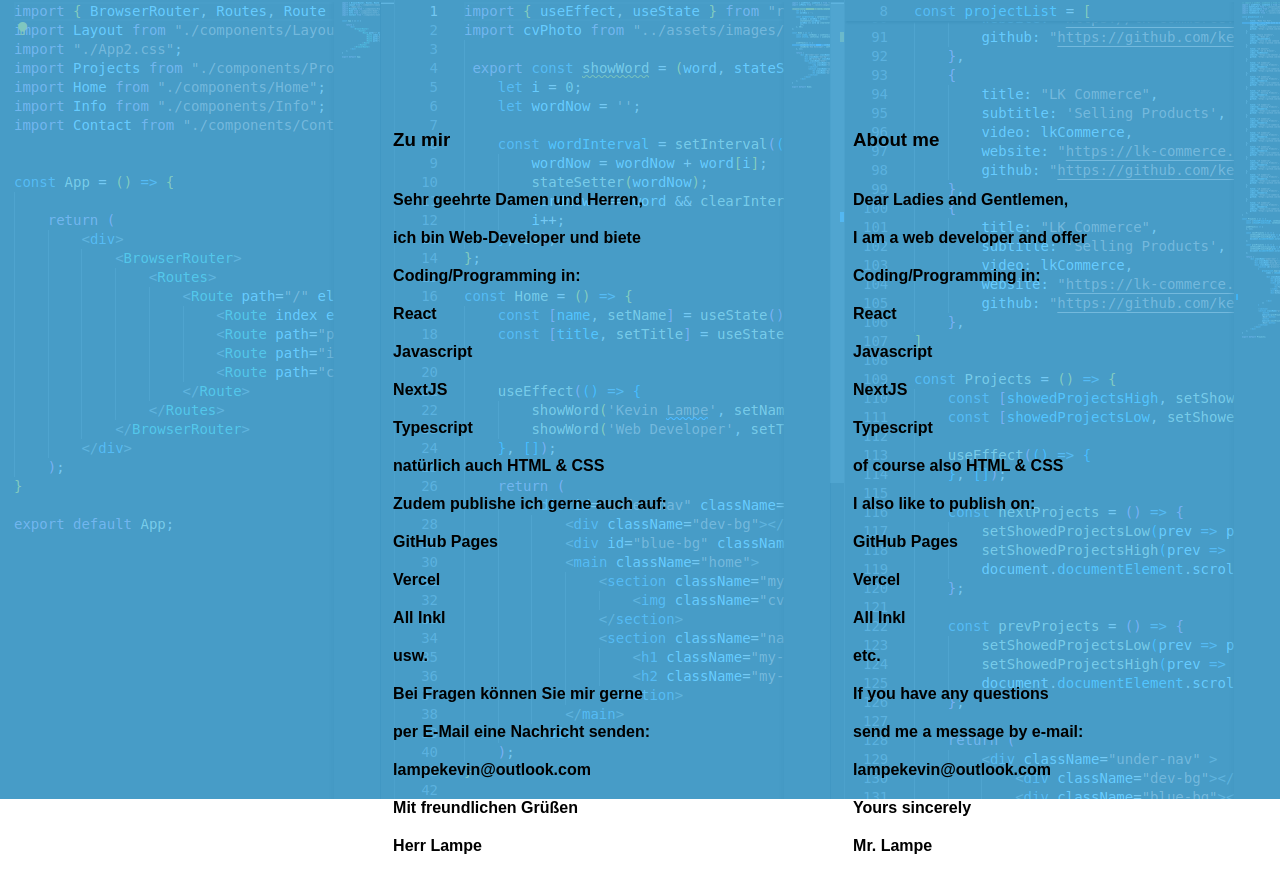
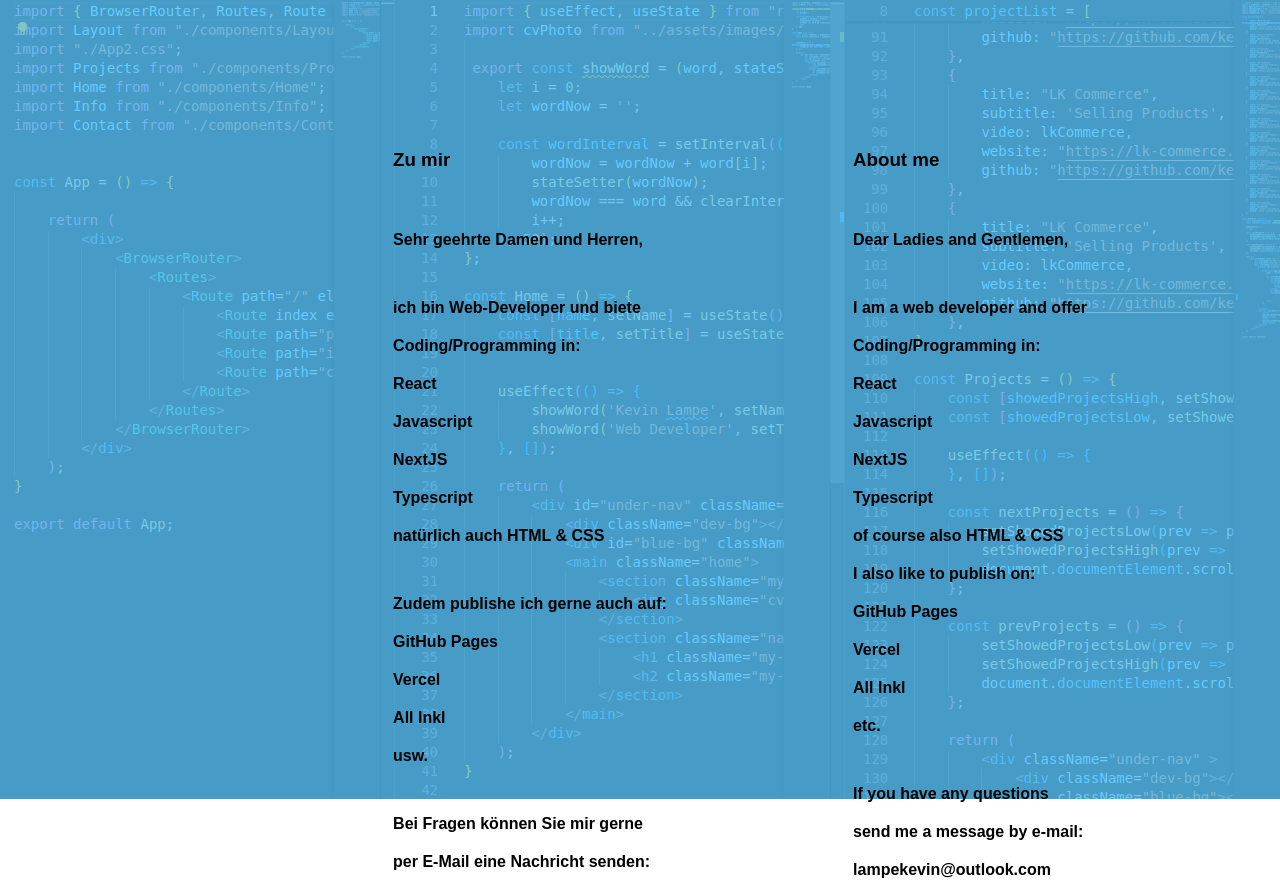
Before and after one commit to kevinlampe1998/kevinlampeDotCom, a React (Vite) app: page /info in a window 1280 px wide. Shown: the part 201-1081 px from the top of the page. Built offline with nearby package versions, Linux system fonts and the light colour scheme.

Commit message:
let form working and maked info a bit padding ab bit between the sentences, also set heigh a bit on evry page

```diff
--- a/src/App2.css
+++ b/src/App2.css
@@ -106,6 +106,10 @@ main {
 }
 
 /* --------- home ------------------- */
+
+.home {
+    height: 1000px;
+}
 
 .home section {
     width: 100%;
@@ -243,6 +247,7 @@ video {
 
 .info {
     padding: 20px;
+    height: 2000px;
 }
 
 .info section {
@@ -254,7 +259,7 @@ video {
 }
 
 .info section>h3 {
-    margin: 20px 0;
+    margin: 40px 0;
 }
 
 .info > br {
@@ -265,11 +270,15 @@ video {
     padding-bottom: 20px;
 }
 
-.pd-bottom-20 {
+.pd-bottom-40 {
     padding-bottom: 40px;
 }
 
 /* --------- contact ------------------- */
+
+.contact {
+    height: 1500px;
+}
 
 .contact form {
     padding-top: 30px;
--- a/src/components/Contact.jsx
+++ b/src/components/Contact.jsx
@@ -6,18 +6,21 @@ const Contact = () => {
             <div className="dev-bg"></div>
             <div className="blue-bg"></div>
             <main className="contact">
-                <form action="mailto:lampekevin@outlook.com" >
-                    <label htmlFor="firstname">Firstname:</label>
-                    <input type="text" />
+                <form action="https://api.web3forms.com/submit" method="POST" >
 
-                    <label htmlFor="firstname">Lastname:</label>
-                    <input type="text" />
+                    <input type="hidden" name="access_key" value='9716e2c7-e15a-4a79-a0a3-4c8f46e5e54f' />
 
-                    <label htmlFor="firstname">Email:</label>
-                    <input type="text" />
+                    <label htmlFor="firstname">Firstname</label>
+                    <input name="firstname" type="text" required/>
 
-                    <label htmlFor="firstname">Your Message:</label>
-                    <textarea name="" id=""></textarea>
+                    <label htmlFor="firstname">Lastname</label>
+                    <input name="lastname" type="text" required/>
+
+                    <label htmlFor="firstname">Email</label>
+                    <input name="email" type="text" required/>
+
+                    <label htmlFor="firstname">Your Message</label>
+                    <textarea name="message" id="" required></textarea>
 
                     <input type="submit" value={"Submit"} />
                 </form>
--- a/src/components/Info.jsx
+++ b/src/components/Info.jsx
@@ -120,30 +120,30 @@ const Info = () => {
 
                 <section id="textID" className="">
                     <h3>{sentences.row0}</h3>
-                    <p>{sentences.row1}</p>
+                    <p style={{marginBottom: "30px"}}>{sentences.row1}</p>
                     <p>{sentences.row2}</p>
                     <p>{sentences.row3}</p>
                     <p>{sentences.row4}</p>
                     <p>{sentences.row5}</p>
                     <p>{sentences.row6}</p>
                     <p>{sentences.row7}</p>
-                    <p>{sentences.row8}</p>
+                    <p style={{marginBottom: "30px"}}>{sentences.row8}</p>
                     <p>{sentences.row9}</p>
                     <p>{sentences.row10}</p>
                     <p>{sentences.row11}</p>
                     <p>{sentences.row12}</p>
-                    <p>{sentences.row13}</p>
+                    <p style={{marginBottom: "30px"}}>{sentences.row13}</p>
                     <p>{sentences.row14}</p>
                     <p>{sentences.row15}</p>
-                    <p>{sentences.row16}</p>
-                    <p>{sentences.row17}</p>
+                    <p style={{marginBottom: "30px"}}>{sentences.row16}</p>
+                    <p style={{marginBottom: "30px"}}>{sentences.row17}</p>
                     <p>{sentences.row18}</p>
                     <p>{sentences.row19}</p>
                 </section>
 
                 <section>
                     <h3>{sentences2.row0}</h3>
-                    <p>{sentences2.row1}</p>
+                    <p style={{marginBottom: "30px"}}>{sentences2.row1}</p>
                     <p>{sentences2.row2}</p>
                     <p>{sentences2.row3}</p>
                     <p>{sentences2.row4}</p>
@@ -155,11 +155,11 @@ const Info = () => {
                     <p>{sentences2.row10}</p>
                     <p>{sentences2.row11}</p>
                     <p>{sentences2.row12}</p>
-                    <p>{sentences2.row13}</p>
+                    <p style={{marginBottom: "30px"}}>{sentences2.row13}</p>
                     <p>{sentences2.row14}</p>
                     <p>{sentences2.row15}</p>
-                    <p>{sentences2.row16}</p>
-                    <p>{sentences2.row17}</p>
+                    <p style={{marginBottom: "30px"}}>{sentences2.row16}</p>
+                    <p style={{marginBottom: "30px"}}>{sentences2.row17}</p>
                     <p>{sentences2.row18}</p>
                     <p>{sentences2.row19}</p>
                 </section>
--- a/src/components/Projects.jsx
+++ b/src/components/Projects.jsx
@@ -142,8 +142,8 @@ const Projects = () => {
                                 <source  src={project.video} type="video/mp4"/>
                                 <h1>Your Browser does not support the video format</h1>
                             </video>
-                            <div>Website: </div><a target="_blank" href={project.website}>WWW</a>
-                            <div>Github: </div><a target="_blank" href={project.github}><svg xmlns="http://www.w3.org/2000/svg" x="0px" y="0px" width="100" height="100" viewBox="0 0 50 50">
+                            <div>Website </div><a target="_blank" href={project.website}>WWW</a>
+                            <div>Github </div><a target="_blank" href={project.github}><svg xmlns="http://www.w3.org/2000/svg" x="0px" y="0px" width="100" height="100" viewBox="0 0 50 50">
                                                     <path d="M17.791,46.836C18.502,46.53,19,45.823,19,45v-5.4c0-0.197,0.016-0.402,0.041-0.61C19.027,38.994,19.014,38.997,19,39 c0,0-3,0-3.6,0c-1.5,0-2.8-0.6-3.4-1.8c-0.7-1.3-1-3.5-2.8-4.7C8.9,32.3,9.1,32,9.7,32c0.6,0.1,1.9,0.9,2.7,2c0.9,1.1,1.8,2,3.4,2 c2.487,0,3.82-0.125,4.622-0.555C21.356,34.056,22.649,33,24,33v-0.025c-5.668-0.182-9.289-2.066-10.975-4.975 c-3.665,0.042-6.856,0.405-8.677,0.707c-0.058-0.327-0.108-0.656-0.151-0.987c1.797-0.296,4.843-0.647,8.345-0.714 c-0.112-0.276-0.209-0.559-0.291-0.849c-3.511-0.178-6.541-0.039-8.187,0.097c-0.02-0.332-0.047-0.663-0.051-0.999 c1.649-0.135,4.597-0.27,8.018-0.111c-0.079-0.5-0.13-1.011-0.13-1.543c0-1.7,0.6-3.5,1.7-5c-0.5-1.7-1.2-5.3,0.2-6.6 c2.7,0,4.6,1.3,5.5,2.1C21,13.4,22.9,13,25,13s4,0.4,5.6,1.1c0.9-0.8,2.8-2.1,5.5-2.1c1.5,1.4,0.7,5,0.2,6.6c1.1,1.5,1.7,3.2,1.6,5 c0,0.484-0.045,0.951-0.11,1.409c3.499-0.172,6.527-0.034,8.204,0.102c-0.002,0.337-0.033,0.666-0.051,0.999 c-1.671-0.138-4.775-0.28-8.359-0.089c-0.089,0.336-0.197,0.663-0.325,0.98c3.546,0.046,6.665,0.389,8.548,0.689 c-0.043,0.332-0.093,0.661-0.151,0.987c-1.912-0.306-5.171-0.664-8.879-0.682C35.112,30.873,31.557,32.75,26,32.969V33 c2.6,0,5,3.9,5,6.6V45c0,0.823,0.498,1.53,1.209,1.836C41.37,43.804,48,35.164,48,25C48,12.318,37.683,2,25,2S2,12.318,2,25 C2,35.164,8.63,43.804,17.791,46.836z"></path>
                                                     </svg>
                                                 </a>
```
